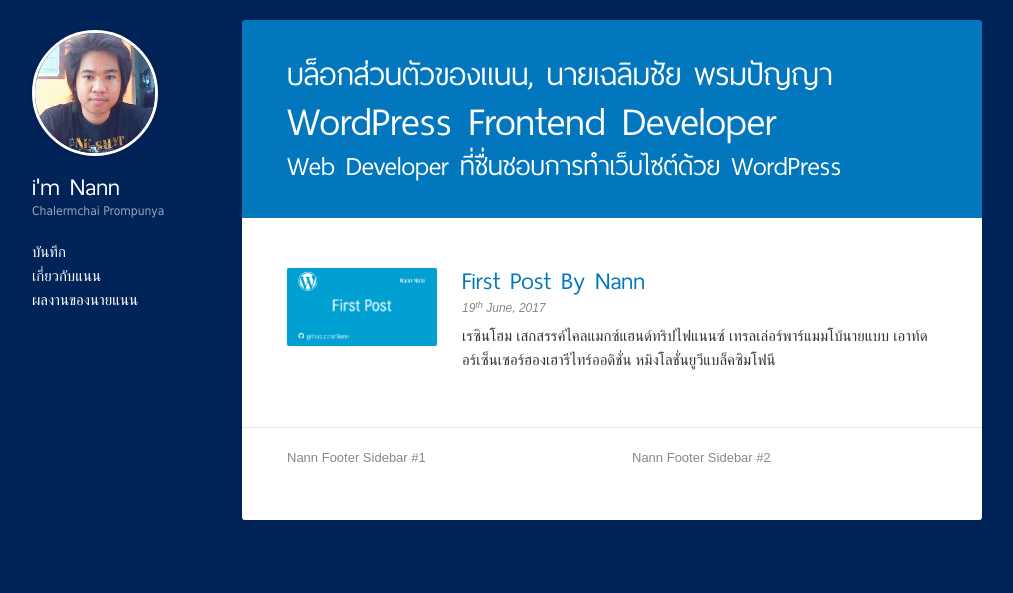
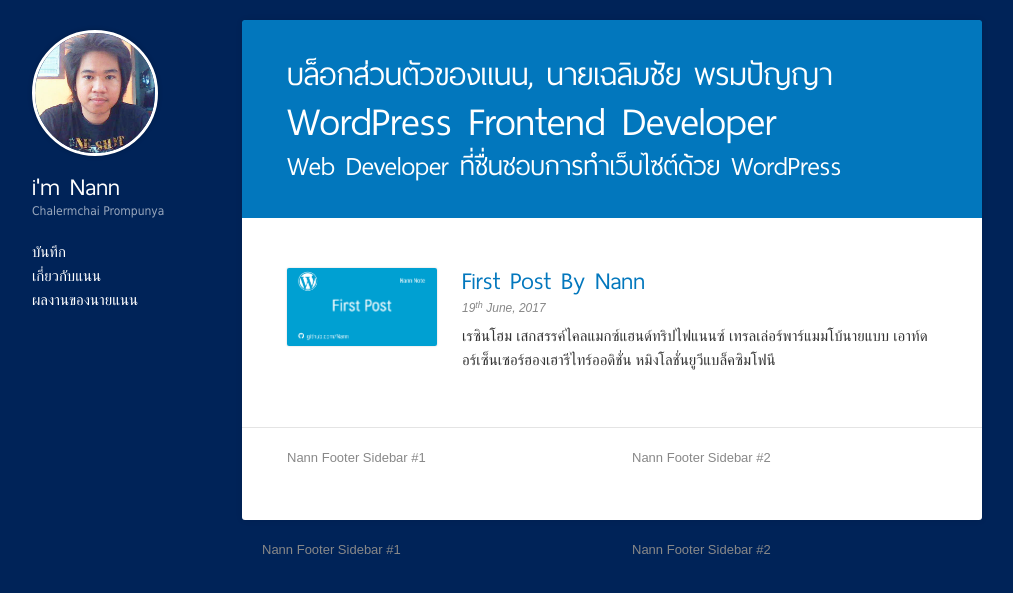
Before and after one commit to Nann/nann.github.io, a Jekyll site: the page built from index.html, in a window 1280 px wide. Shown: the top 593 px of the page, without its empty margins (133-1146 px from the left). Built offline with Jekyll 4.4.1, drawn with Linux system fonts in a browser that asks for light colours.

```diff
--- a/_layouts/post.html
+++ b/_layouts/post.html
@@ -47,5 +47,5 @@
             {% include footer-widget.html %}
         </div>
     </div>
-    {{% include footer-copyright.html %}}
+    {% include footer-copyright.html %}
 </div>
--- a/index.html
+++ b/index.html
@@ -69,5 +69,5 @@
             {% include footer-widget.html %}
         </div>
     </div>
-    {{% include footer-copyright.html %}}
+    {% include footer-widget.html %}
 </div>
```
